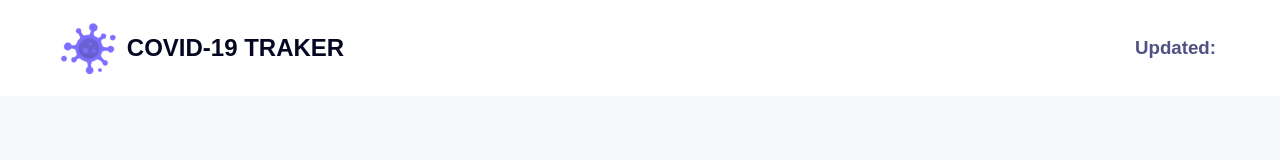
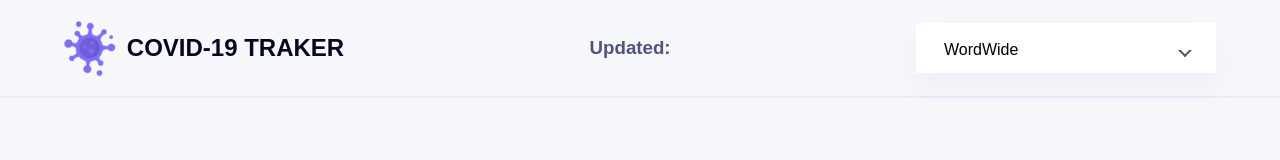
Before and after one commit to navidabdi/covid-19-tracker, a React (Create React App) app: page / in a window 1280 px wide. Shown: the top 160 px of the page. Built offline with nearby package versions, Linux system fonts and the light colour scheme; no server answers.

Commit message:
Add Country Selector Component

```diff
--- /dev/null
+++ b/src/components/ContrySelect.js
@@ -0,0 +1,127 @@
+import React from 'react';
+
+import styled from 'styled-components';
+import { useStateContext } from '../contexts/StateCovidTracker';
+const ContrySelect = () => {
+  const { countries, isLoading } = useStateContext();
+
+  const openSelect = () => {
+    const selectWrap = document.querySelector('.select_wrap');
+    selectWrap.classList.toggle('active');
+  };
+
+  const selectUlLis = document.querySelectorAll('.select_ul li');
+  selectUlLis.forEach((selectUlLi) => {
+    console.log(selectUlLi);
+  });
+
+  //   $('.select_ul li').click(function () {
+  //     var currentele = $(this).html();
+  //     $('.default_option li').html(currentele);
+  //     $(this).parents('.select_wrap').removeClass('active');
+  //   });
+
+  return (
+    <>
+      <StyledContrySelect className="wrapper">
+        <div className="select_wrap">
+          <ul onClick={openSelect} className="default_option">
+            <li>WordWide</li>
+          </ul>
+          <ul className="select_ul">
+            {countries.map((country, index) => (
+              <li key={index} value={country.value}>
+                {country.name}
+              </li>
+            ))}
+          </ul>
+        </div>
+      </StyledContrySelect>
+    </>
+  );
+};
+
+export default ContrySelect;
+
+const StyledContrySelect = styled.div`
+  z-index: 999;
+  .select_wrap {
+    box-shadow: 0 15px 30px 0 rgba(20, 50, 90, 0.05);
+    background-color: #fff;
+    font-size: 16px;
+    height: 50px;
+    padding: 8px;
+    color: #000;
+    font-weight: 500;
+    width: 300px;
+    border: 0;
+    position: relative;
+    user-select: none;
+    overflow: hidden;
+  }
+  .select_wrap .default_option::before {
+    transition: all 0.3s ease-in-out;
+  }
+
+  .select_wrap .default_option {
+    background: #fff;
+    position: relative;
+    cursor: pointer;
+  }
+
+  .select_wrap .default_option li {
+    padding: 10px 20px;
+  }
+
+  .select_wrap .default_option:before {
+    content: '';
+    position: absolute;
+    top: 50%;
+    right: 18px;
+    width: 6px;
+    height: 6px;
+    border: 2px solid;
+    border-color: transparent transparent #555555 #555555;
+    transform: translateY(-50%) rotate(-45deg);
+  }
+
+  .select_wrap .select_ul {
+    background: #fff;
+    border-radius: 0;
+    height: 50vh;
+    overflow-y: scroll;
+    box-shadow: 0 20px 30px 0 rgba(38, 57, 52, 0.1);
+    position: absolute;
+    top: 150px;
+    left: 0;
+    width: 100%;
+    transition: all 0.3s ease-in-out;
+    &::-webkit-scrollbar {
+      width: 5px;
+    }
+    &::-webkit-scrollbar-track {
+      box-shadow: inset 0 0 6px rgba(103, 58, 183, 0.1) !important;
+    }
+  }
+
+  .select_wrap .select_ul li {
+    padding: 10px 20px;
+    cursor: pointer;
+    transition: all 0.3s ease;
+    &:hover {
+      background-color: #eee;
+    }
+  }
+
+  .select_wrap.active {
+    overflow: unset;
+  }
+  .select_wrap.active .select_ul {
+    top: 50px;
+  }
+
+  .select_wrap.active .default_option:before {
+    top: 50%;
+    transform: translateY(-50%) rotate(-225deg);
+  }
+`;
--- a/src/components/Header.js
+++ b/src/components/Header.js
@@ -2,6 +2,8 @@ import React from 'react';
 import styled from 'styled-components';
 import { useStateContext } from '../contexts/StateCovidTracker';
 import { HumanTime } from '../Util';
+// Components
+import ContrySelect from './ContrySelect';
 // Logo
 import logo from '../img/logo.png';
 const Header = () => {
@@ -17,6 +19,7 @@ const Header = () => {
           <h3 className="last-update">
             Updated: {isLoading && HumanTime(countryInfo.updated)}
           </h3>
+          <ContrySelect />
         </nav>
       </div>
     </StyledHeader>
@@ -26,7 +29,7 @@ const Header = () => {
 export default Header;
 
 const StyledHeader = styled.header`
-  background-color: #fff;
+  border-bottom: 2px solid #e8eaff;
   margin-bottom: 2rem;
   nav {
     display: flex;
--- a/src/contexts/StateCovidTracker.js
+++ b/src/contexts/StateCovidTracker.js
@@ -27,6 +27,7 @@ export const StateCovidTracker = ({ children }) => {
         .then((data) => {
           const countries = data.map((country) => ({
             name: country.country,
+            value: country.countryInfo.iso2,
             cases: country.cases,
             newCases: country.todayCases,
             deaths: country.deaths,
--- a/src/global.css
+++ b/src/global.css
@@ -6,6 +6,9 @@
 a {
   color: #515184;
   text-decoration: none;
+}
+ul {
+  list-style: none;
 }
 body {
   font-family: sans-serif;
@@ -30,7 +33,7 @@ img {
   }
 }
 ::-webkit-scrollbar {
-  width: 10px;
+  width: 8px;
 }
 ::-webkit-scrollbar-thumb {
   border-radius: 50px;
```
